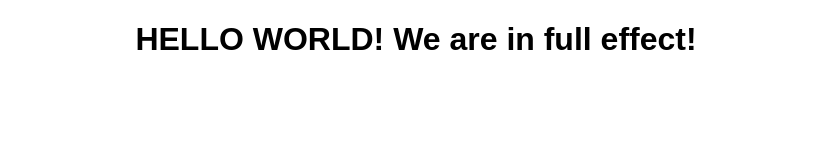
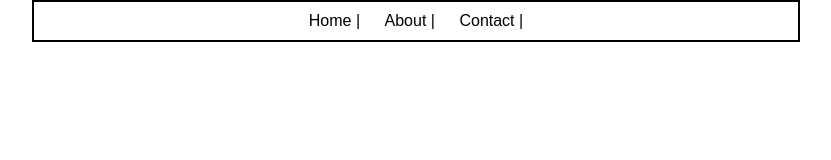
Before and after one commit to kalina-edwards/New_Site, a website: page assets/index.html in a window 1280 px wide. Shown: the whole page, without its empty margins (224-1055 px from the left). Drawn offline with Linux system fonts and the light colour scheme.

Commit message:
Navigation Bar
I have now taken away the header and have added the Navigation bar! I
was able to also add in the CSS for it as well in the style .css file.
Currently working on adding pictures to index.html then styling it in
css. :+1:

```diff
--- a/assets/css/style.css
+++ b/assets/css/style.css
@@ -3,4 +3,24 @@ all the Magic happens.
 Within this CSS File*/
 body {
 	text-align: center;
+	margin-left: 20%;
+	margin-right: 20%;
+
 }
+
+nav {
+    list-style-type: none;
+    border: 2px solid black;
+    text-align: center;
+}
+
+nav li {
+    display: inline;
+}
+
+nav a {
+    display: inline-block;
+    color: black;
+    padding: 10px;
+    text-decoration: none;
+}
--- a/assets/index.html
+++ b/assets/index.html
@@ -1,6 +1,7 @@
 <!DOCTYPE html>
 <html lang="en">
 <head>
+	<title>New Site</title>
     <meta charset="utf-8">
     <link rel="stylesheet" href="css/normalize.css">
     <link rel="stylesheet" href="css/responsive.css">
@@ -10,9 +11,14 @@
 <body>
 <!-- Hello to the most Amazing Developers in the World! -->
 <!-- Today's Date: February 25th, 2016 -->
-<h1> HELLO WORLD! We are in full effect!</h1>
 <!-- Squad -->
-
+<nav>
+	<ul>
+	  <li><a href="#">Home |</a></li>
+	  <li><a href="#">About |</a></li>
+	  <li><a href="#">Contact |</a></li>
+	</ul>
+</nav>
 
 </body>
 </html>
```
Also changed, not shown: assets/css/normalize.css.
